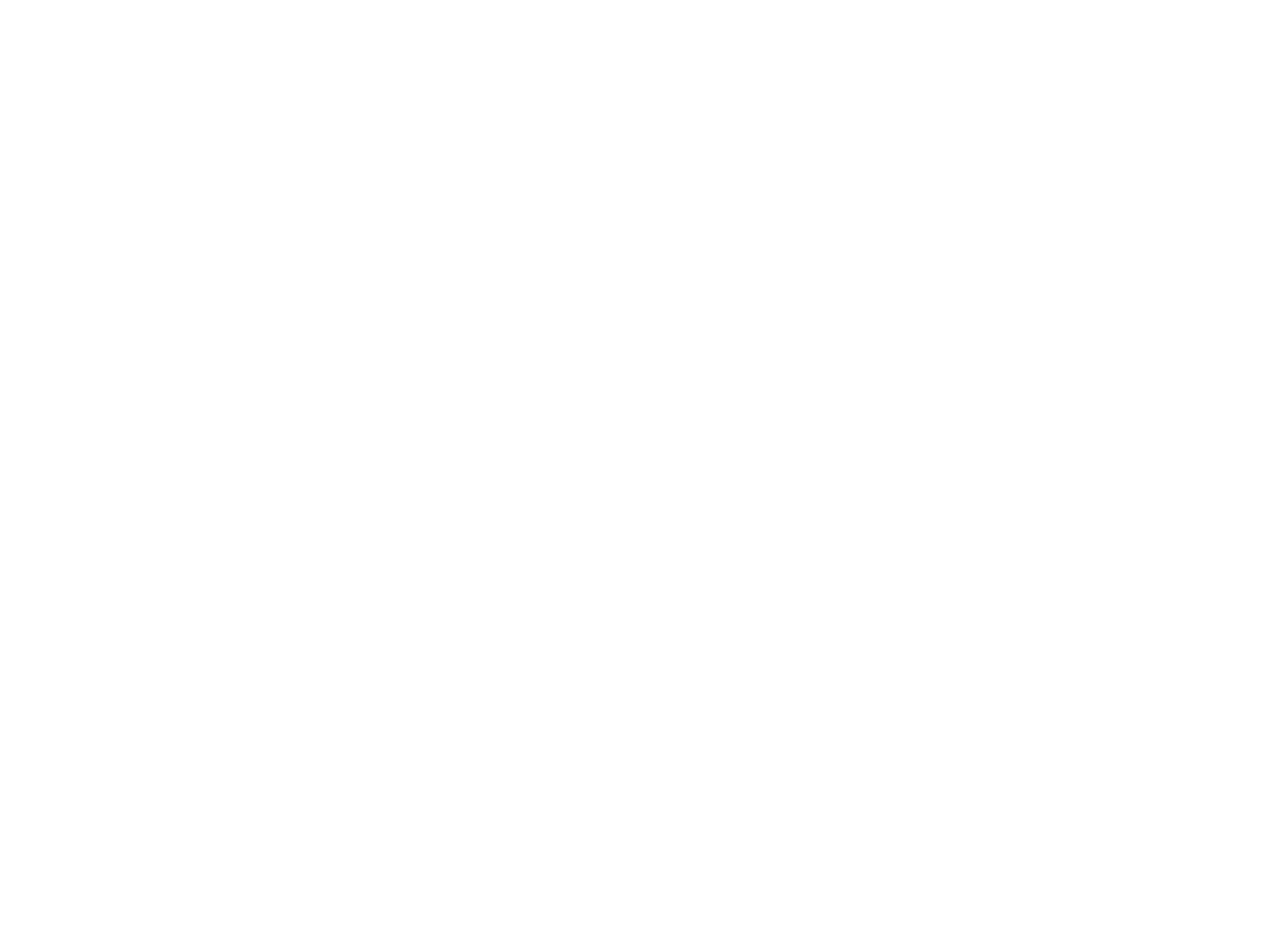
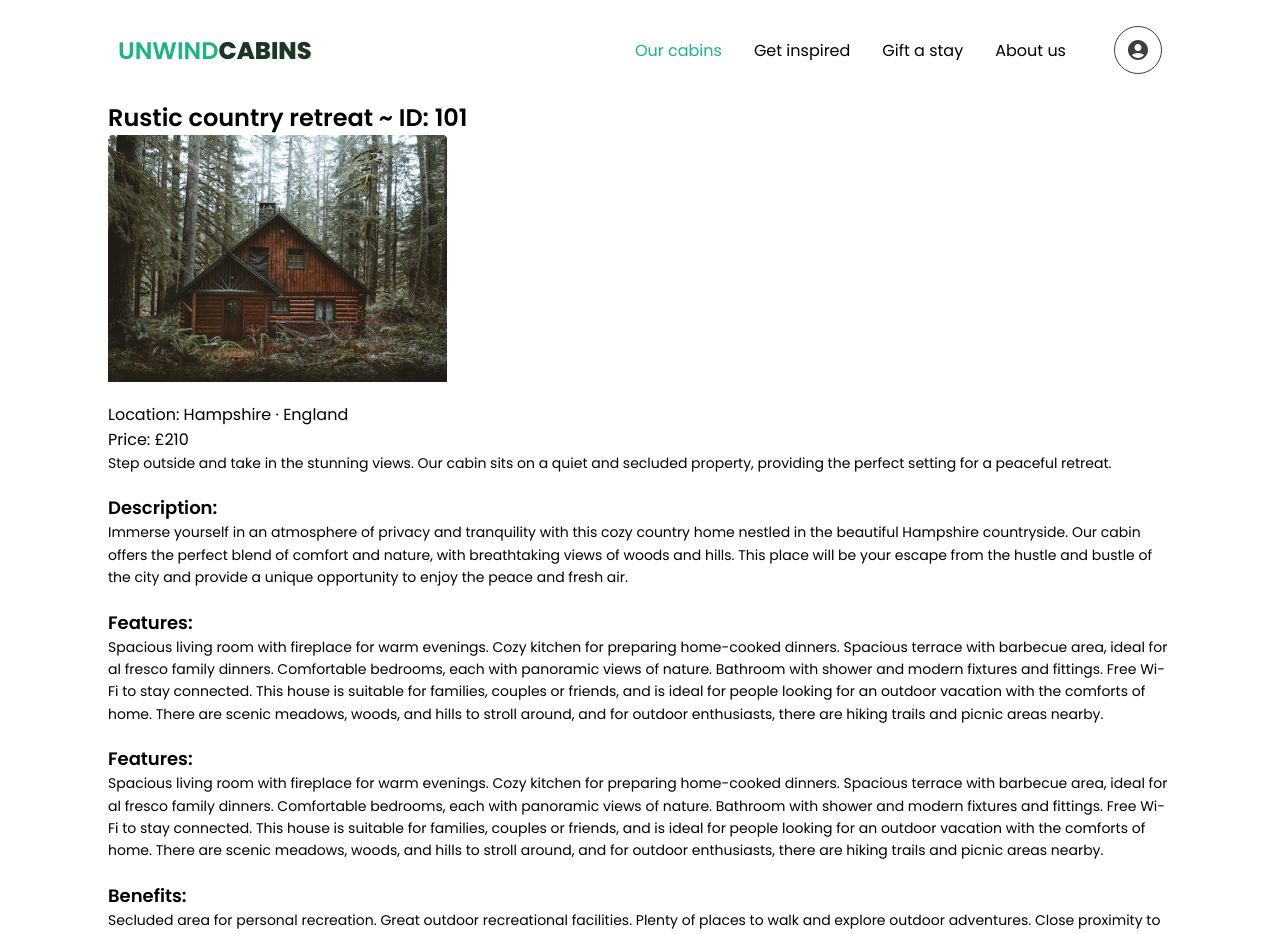
Before and after one commit to yevmot/UnwindCabins-TypeScript, a React (Create React App) app: page /cabins/101 in a window 1280 px wide. Before the commit this address had no page. Shown: the top 934 px of the page. Before the commit the page ends 800 px from the top, so only its background shows below. Built offline with nearby package versions, Linux system fonts and the light colour scheme.

Commit message:
Working with the Cabins page

```diff
--- a/src/App.tsx
+++ b/src/App.tsx
@@ -4,7 +4,7 @@
 import LayOut from './Layout';
 
 import { HomePage } from './pages/home/HomePage';
-import CabinsPage from './pages/cabins/CabinsPage';
+import { CabinsPage } from './pages/cabins/CabinsPage';
 import InspiredPage from './pages/inspired/InspiredPage';
 import StayPage from './pages/stay/StayPage';
 import AboutPage from './pages/about/AboutPage';
@@ -12,6 +12,7 @@
 import './styles/reset.css';
 import './styles/main.css';
 import ScrollToAnchor from './helpers/ScrollToAnchor';
+import { CabinDetailsPage } from './pages/сabin-details/CabinDetailsPage';
 
 const App = (): JSX.Element => {
   return (
@@ -22,6 +23,7 @@
         <Route path='/' element={<LayOut/>}>
           <Route index element={<HomePage />}/>
           <Route path='cabins' element={<CabinsPage />}/>
+          <Route path='cabins/:id' element={<CabinDetailsPage />} />
           <Route path='inspired' element={<InspiredPage />}/>
           <Route path='stay' element={<StayPage />}/>
           <Route path='about' element={<AboutPage />}/>
--- a/src/pages/cabins/CabinsPage.tsx
+++ b/src/pages/cabins/CabinsPage.tsx
@@ -1,11 +1,27 @@
-import { JSX } from 'react';
+import { DiscoverCard } from '../home/modules/discover/components/DiscoverCard';
+import { discoverCardList } from '../home//modules/discover/mock-data/discoverCardList';
+import { ReactElement } from 'react';
+import '../home/modules/discover/styles/cards.css';
+import './cabinsPageStyle.css';
 
-const OurCabins = (): JSX.Element => {
+export const CabinsPage = (): ReactElement => {
   return (
-    <section style={{ fontSize: '50px', color: 'black', display: 'flex', justifyContent: 'center', margin: '50px' }}>
-        Our Cabins
+    <section className='container'>
+      <h1 className='mainTitle'>Find Your Perfect Cabin for a Getaway</h1>
+      <div className="container card-container">
+        {discoverCardList.map((card) => (
+          <DiscoverCard
+            rating={card.rating}
+            id={card.id}
+            img={card.img}
+            location={card.location}
+            title={card.title}
+            price={card.price}
+            text={card.text}
+            review={card.review}
+          />
+        ))}
+      </div>
     </section>
   );
 };
-
-export default OurCabins;
--- /dev/null
+++ b/src/pages/cabins/cabinsPageStyle.css
@@ -0,0 +1,11 @@
+.mainTitle {
+    background: rgba(0, 0, 0, 0.1);
+    padding: 25px 0 25px 0;
+    margin-bottom: 50px;
+    border-radius: 4px;
+    font-family: "Source Serif 4";
+    font-size: 32px;
+    font-weight: 800;
+    color: #22223c;
+    text-align: center;
+}
--- a/src/pages/home/modules/discover/components/DiscoverCard.tsx
+++ b/src/pages/home/modules/discover/components/DiscoverCard.tsx
@@ -1,12 +1,22 @@
-import { JSX } from 'react';
+import { ReactElement } from 'react';
 import { discoverCardsInterface } from '../types/discoverCardsInterface';
+import { renderStars } from './RenderStars';
+import { Link } from 'react-router-dom';
 
-const FullStar = '/img/cards/full-star.svg';
-const CleanStar = '/img/cards/clean-star.svg';
-
-export const DiscoverCard = ({ img, location, title, price, text, review }:discoverCardsInterface): JSX.Element => {
+export const DiscoverCard = (
+  {
+    id,
+    img,
+    location,
+    title,
+    price,
+    text,
+    review,
+    rating,
+  }:discoverCardsInterface): ReactElement => {
   return (
-    <div className="card">
+    <div className="card" id={String(id)}>
+      <Link to={`/cabins/${id}`} className="card-link">
         <img src={img} alt="card-img" className="card-img" />
         <div className="card-desc">
           <span className="loc">{location}</span>
@@ -20,17 +30,14 @@
           <p>{text}</p>
           <div className="card-review">
             <div className="stars">
-            <img src={FullStar} alt="star-img" />
-            <img src={FullStar} alt="star-img" />
-            <img src={FullStar} alt="star-img" />
-            <img src={FullStar} alt="star-img" />
-            <img src={CleanStar} alt="clean-star-img" />
+              {renderStars(rating)}
             </div>
             <span>
               <span id="reviewCount">{review}</span> reviews
             </span>
           </div>
         </div>
+      </Link>
     </div>
   );
 };
--- a/src/pages/home/modules/discover/components/DiscoverCards.tsx
+++ b/src/pages/home/modules/discover/components/DiscoverCards.tsx
@@ -6,8 +6,10 @@
 export const DiscoverCards = (): ReactElement => {
   return (
     <div className="container card-container">
-      {discoverCardList.map((card, index) => (
+      {discoverCardList.slice(0, 3).map((card, index) => (
         <DiscoverCard
+          rating={card.rating}
+          id={card.id}
           key={index}
           img={card.img}
           location={card.location}
--- /dev/null
+++ b/src/pages/home/modules/discover/components/RenderStars.tsx
@@ -0,0 +1,10 @@
+import { ReactElement } from 'react';
+
+const FullStar = '/img/cards/full-star.svg';
+const CleanStar = '/img/cards/clean-star.svg';
+
+export const renderStars = (rating: number): ReactElement[] => {
+  return Array.from({ length: 5 }, (_, index) => (
+    <img key={index} src={index < rating ? FullStar : CleanStar} alt="star" />
+  ));
+};
--- a/src/pages/home/modules/discover/mock-data/discoverCardList.ts
+++ b/src/pages/home/modules/discover/mock-data/discoverCardList.ts
@@ -5,27 +5,93 @@
 
 export const discoverCardList: discoverCardsInterface[] = [
   {
+    id: 101,
     img: Card01,
     location: 'Hampshire · England',
     title: 'Rustic country retreat',
     price: '£210',
     text: 'Step outside and take in the stunning views. Our cabin sits on a quiet and secluded property, providing the perfect setting for a peaceful retreat.',
     review: 82,
+    rating: 4,
   },
   {
+    id: 102,
     img: Card02,
     location: 'Norfolk · England',
     title: 'Cozy getaway cabin',
     price: '£312',
     text: 'Open the door and breathe in the fresh air of nature. Our cozy corner is hidden in a picturesque place where time seems to slow down.',
-    review: 85,
+    review: 95,
+    rating: 5,
   },
   {
+    id: 103,
     img: Card03,
     location: 'Hampshire · England',
     title: 'Rustic country retreat',
     price: '£243',
     text: 'Step outside the threshold and enjoy the harmony of silence and the beauty of nature. It is for those who seek tranquility away from the city.',
     review: 79,
+    rating: 3,
+  },
+  {
+    id: 104,
+    img: Card01,
+    location: 'Hampshire · England',
+    title: 'Rustic country retreat',
+    price: '£278',
+    text: 'Step outside the threshold and enjoy the harmony of silence and the beauty of nature. It is for those who seek tranquility away from the city.',
+    review: 79,
+    rating: 4,
+  },
+  {
+    id: 105,
+    img: Card03,
+    location: 'Norfolk · England',
+    title: 'Rustic country retreat',
+    price: '£253',
+    text: 'Step outside the threshold and enjoy the harmony of silence and the beauty of nature. It is for those who seek tranquility away from the city.',
+    review: 79,
+    rating: 5,
+  },
+  {
+    id: 106,
+    img: Card02,
+    location: 'Norfolk · England',
+    title: 'Rustic country retreat',
+    price: '£249',
+    text: 'Step outside the threshold and enjoy the harmony of silence and the beauty of nature. It is for those who seek tranquility away from the city.',
+    review: 79,
+    rating: 4,
+  },
+  {
+    id: 107,
+    img: Card03,
+    location: 'Norfolk · England',
+    title: 'Rustic country retreat',
+    price: '£211',
+    text: 'Step outside the threshold and enjoy the harmony of silence and the beauty of nature. It is for those who seek tranquility away from the city.',
+    review: 79,
+    rating: 4,
+  },
+  {
+    id: 108,
+    img: Card02,
+    location: 'Norfolk · England',
+    title: 'Rustic country retreat',
+    price: '£299',
+    text: 'Step outside the threshold and enjoy the harmony of silence and the beauty of nature. It is for those who seek tranquility away from the city.',
+    review: 79,
+    rating: 4,
+  },
+  {
+    id: 109,
+    img: Card01,
+    location: 'Norfolk · England',
+    title: 'Rustic country retreat',
+    price: '£239',
+    text: 'Step outside the threshold and enjoy the harmony of silence and the beauty of nature. It is for those who seek tranquility away from the city.',
+    review: 79,
+    rating: 4,
   },
 ];
--- a/src/pages/home/modules/discover/styles/cards.css
+++ b/src/pages/home/modules/discover/styles/cards.css
@@ -10,8 +10,14 @@
     flex-direction: column;
     width: 339px;
     height: 489px;
+    margin-bottom: 25px;
     background-color: #2b3030;
     border-radius: 4px;
+    cursor: pointer;
+    transition: all 0.3s ease;
+}
+.card:hover {
+    transform: scale(1.01);
 }
 .card .card-img {
     border-radius: 4px;
--- a/src/pages/home/modules/discover/styles/discover.css
+++ b/src/pages/home/modules/discover/styles/discover.css
@@ -1,5 +1,5 @@
 .discover-wrapper {
-    margin: 114px 0 25px 0;
+    margin-top: 114px;
 }
 .discover-title {
     margin: 0 0 16px 0;
--- a/src/pages/home/modules/discover/types/discoverCardsInterface.ts
+++ b/src/pages/home/modules/discover/types/discoverCardsInterface.ts
@@ -1,8 +1,10 @@
 export interface discoverCardsInterface {
+    id: number;
     img: string;
     location: string;
     title: string;
     price: string;
     text: string;
     review: number;
+    rating: number;
   }
--- /dev/null
+++ b/src/pages/сabin-details/CabinDetailsPage.tsx
@@ -0,0 +1,79 @@
+import { useParams } from 'react-router-dom';
+import { discoverCardList } from '../home/modules/discover/mock-data/discoverCardList'; // Примерный массив карточек
+import { ReactElement } from 'react';
+import './CabinDetailsStyle.css';
+
+export const CabinDetailsPage = (): ReactElement => {
+  const { id } = useParams<{ id: string }>(); // Получаем id из URL
+
+  // Ищем карточку по id
+  const selectedCard = discoverCardList.find((card) => card.id === Number(id));
+
+  if (!selectedCard) {
+    return <div>Card not found</div>;
+  }
+
+  return (
+    <div className="cabin-details container">
+      <h1>{`${selectedCard.title} ~ ID: ${selectedCard.id}`}</h1>
+      <img src={selectedCard.img} alt="card-img" />
+      <div className="description">
+        <span>Location: {selectedCard.location}</span>
+        <span>Price: {selectedCard.price}</span>
+        <p>{selectedCard.text}</p>
+      </div>
+      <div className="description">
+        <h2>Description:</h2>
+        <p>
+            Immerse yourself in an atmosphere of privacy
+            and tranquility with this cozy country home
+            nestled in the beautiful Hampshire countryside.
+            Our cabin offers the perfect blend of comfort and nature, with breathtaking views of woods and hills.
+            This place will be your escape from the hustle and bustle of the city
+            and provide a unique opportunity to enjoy the peace and fresh air.
+        </p>
+      </div>
+      <div className="description">
+        <h2>Features:</h2>
+        <p>
+            Spacious living room with fireplace for warm evenings.
+            Cozy kitchen for preparing home-cooked dinners.
+            Spacious terrace with barbecue area, ideal for al fresco family dinners.
+            Comfortable bedrooms, each with panoramic views of nature.
+            Bathroom with shower and modern fixtures and fittings.
+            Free Wi-Fi to stay connected.
+            This house is suitable for families, couples or friends,
+            and is ideal for people looking for an outdoor vacation with the comforts of home.
+            There are scenic meadows, woods, and hills to stroll around,
+            and for outdoor enthusiasts, there are hiking trails and picnic areas nearby.
+        </p>
+      </div>
+      <div className="description">
+        <h2>Features:</h2>
+        <p>
+            Spacious living room with fireplace for warm evenings.
+            Cozy kitchen for preparing home-cooked dinners.
+            Spacious terrace with barbecue area, ideal for al fresco family dinners.
+            Comfortable bedrooms, each with panoramic views of nature.
+            Bathroom with shower and modern fixtures and fittings.
+            Free Wi-Fi to stay connected.
+            This house is suitable for families, couples or friends,
+            and is ideal for people looking for an outdoor vacation with the comforts of home.
+            There are scenic meadows, woods, and hills to stroll around,
+            and for outdoor enthusiasts, there are hiking trails and picnic areas nearby.
+        </p>
+      </div>
+      <div className="description">
+        <h2>Benefits:</h2>
+        <p>
+            Secluded area for personal recreation.
+            Great outdoor recreational facilities.
+            Plenty of places to walk and explore outdoor adventures.
+            Close proximity to major hiking trails and attractions in the region.
+            Plan a vacation in this secluded corner where every day brings new discoveries
+            and the evening sky with millions of stars turns your nights into magic.
+        </p>
+      </div>
+    </div>
+  );
+};
--- /dev/null
+++ b/src/pages/сabin-details/CabinDetailsStyle.css
@@ -0,0 +1,18 @@
+.cabin-details {
+    color: black;
+}
+.description {
+    display: flex;
+    flex-direction: column;
+    margin: 20px 0;
+}
+h1 {
+    font-size: 24px;
+    font-weight: 600;
+
+}
+h2 {
+    font-size: 18px;
+    font-weight: 600;
+
+}
```
Lines whose indentation alone changed are shown as unchanged.
